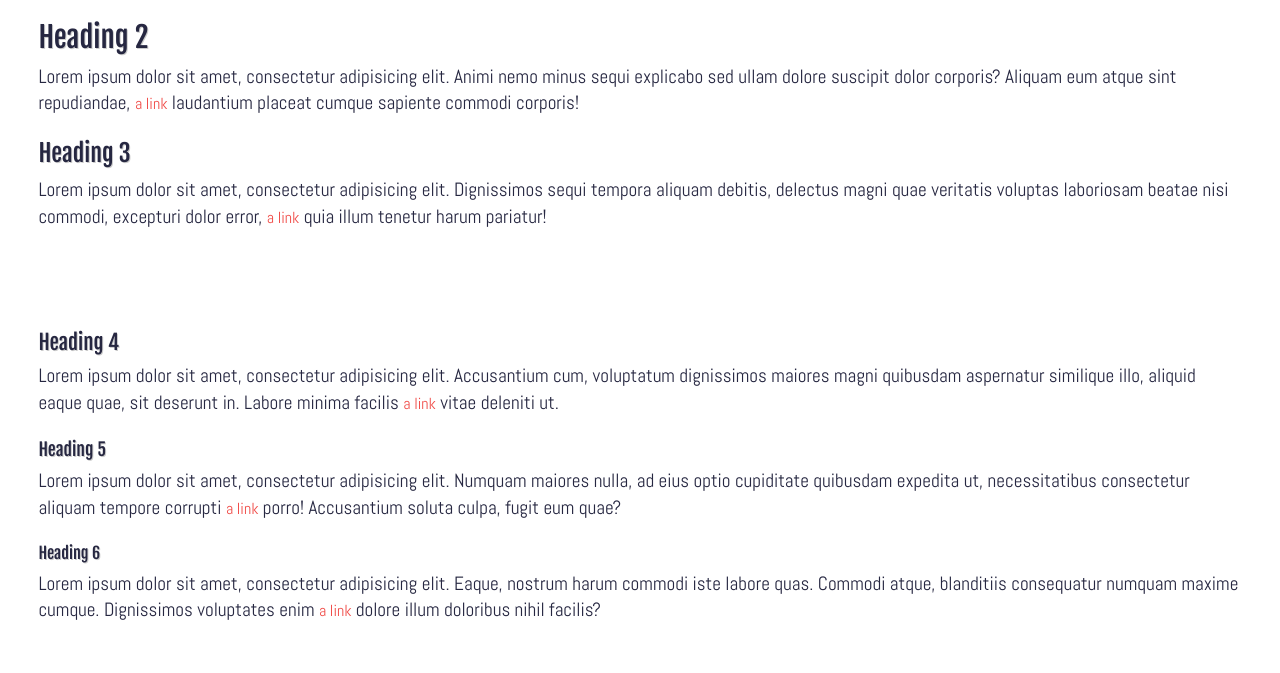
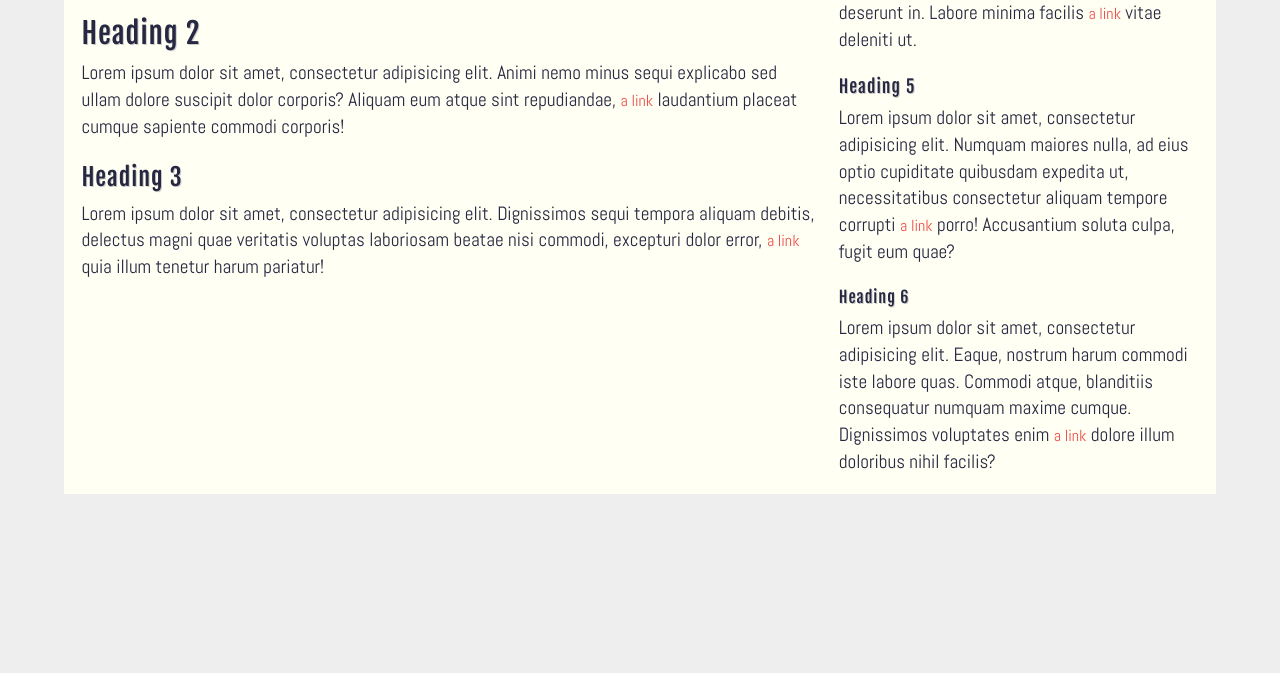
Before and after one commit to bugsyAlexander/Grunt-Workflow, a website: page index.html in a window 1280 px wide. Shown: the part 161-834 px from the top of the page. After the commit the page ends 800 px from the top, so only its background shows below. Drawn offline with Linux system fonts and the light colour scheme; files that its build step writes are made by us from their sources.

Commit message:
set up susy grid default settings

```diff
--- a/_/components/sass/_base.scss
+++ b/_/components/sass/_base.scss
@@ -10,7 +10,6 @@ body {
 	-webkit-font-smoothing: antialiased;
     font-family: $font-secondary;
     font-size: 1.2rem;
-    // line-height: 160%;
     line-height: 1.4;
     color: $primary-color;
 }
@@ -20,6 +19,7 @@ body {
     color: $primary-color;
     margin-bottom: .4rem;
     padding-top: 10px;
+    letter-spacing: 1px;
     @include text-shadow(#CCC 1px 1px);
 }
 
@@ -51,7 +51,10 @@ a {
 	color: $brand-orange;
     text-decoration: none;
     font-size: 1rem;
-    &:hover {}
+    &:hover {
+        color: $gold;
+        text-decoration: underline;
+    }
 }
 
 p {
@@ -59,6 +62,5 @@ p {
 }
 
 section {
-	@include container();
-	padding: 3%;
+    padding: 8px;
 } // section
--- a/_/components/sass/_layout.scss
+++ b/_/components/sass/_layout.scss
@@ -1,9 +1,25 @@
 // susy setup
-$total-columns		: 12;
-$column-width		: 4em;
-$gutter-width		: 1em;
-$grid-padding		: $gutter-width;
+$susy : (
+	column  : 12,
+	gutters : 1/4,
+	math 	: fluid,
+	output  : float,
+	gutter-position: inside,
+);
 
-$small		: 30em;
-$medium		: 47em;
-$large		: 75em;
+@include layout(24 1/4 fluid float inside);
+
+section {
+	background: $off-white;
+	@include container(60em);
+	article {
+		@include span(8 of 12);
+	} // article
+	aside { // start at the ninth column
+	@include span(4 at 9 of 12);
+	} // aside
+}
+
+body {
+	background: #eee;
+}
--- a/index.html
+++ b/index.html
@@ -12,7 +12,6 @@
 </head>
 <body>
 
-<div>
 <section>
 	<article>
 	<h1>Heading 1</h1>
@@ -24,12 +23,7 @@
 		<h3>Heading 3</h3>
 		<p>Lorem ipsum dolor sit amet, consectetur adipisicing elit. Dignissimos sequi tempora aliquam debitis, delectus magni quae veritatis voluptas laboriosam beatae nisi commodi, excepturi dolor error, <a href="#">a link</a> quia illum tenetur harum pariatur!</p>
 	</article> <!-- article -->
-</section>
-</div>
 
-
-<div>
-<section>
 	<aside>
 		<h4>Heading 4</h4>
 		<p>Lorem ipsum dolor sit amet, consectetur adipisicing elit. Accusantium cum, voluptatum dignissimos maiores magni quibusdam aspernatur similique illo, aliquid eaque quae, sit deserunt in. Labore minima facilis <a href="#">a link</a> vitae deleniti ut.</p>
@@ -40,8 +34,9 @@
 		<h6>Heading 6</h6>
 		<p>Lorem ipsum dolor sit amet, consectetur adipisicing elit. Eaque, nostrum harum commodi iste labore quas. Commodi atque, blanditiis consequatur numquam maxime cumque. Dignissimos voluptates enim <a href="#">a link</a> dolore illum doloribus nihil facilis?</p>
 	</aside> <!-- aside -->
-</section> <!-- container -->
-</div> <!-- div -->
+</section> <!-- section -->
+
+
 
 
 <!-- javascript -->
```
Also changed, not shown: css/styles.css, 1 other file.
